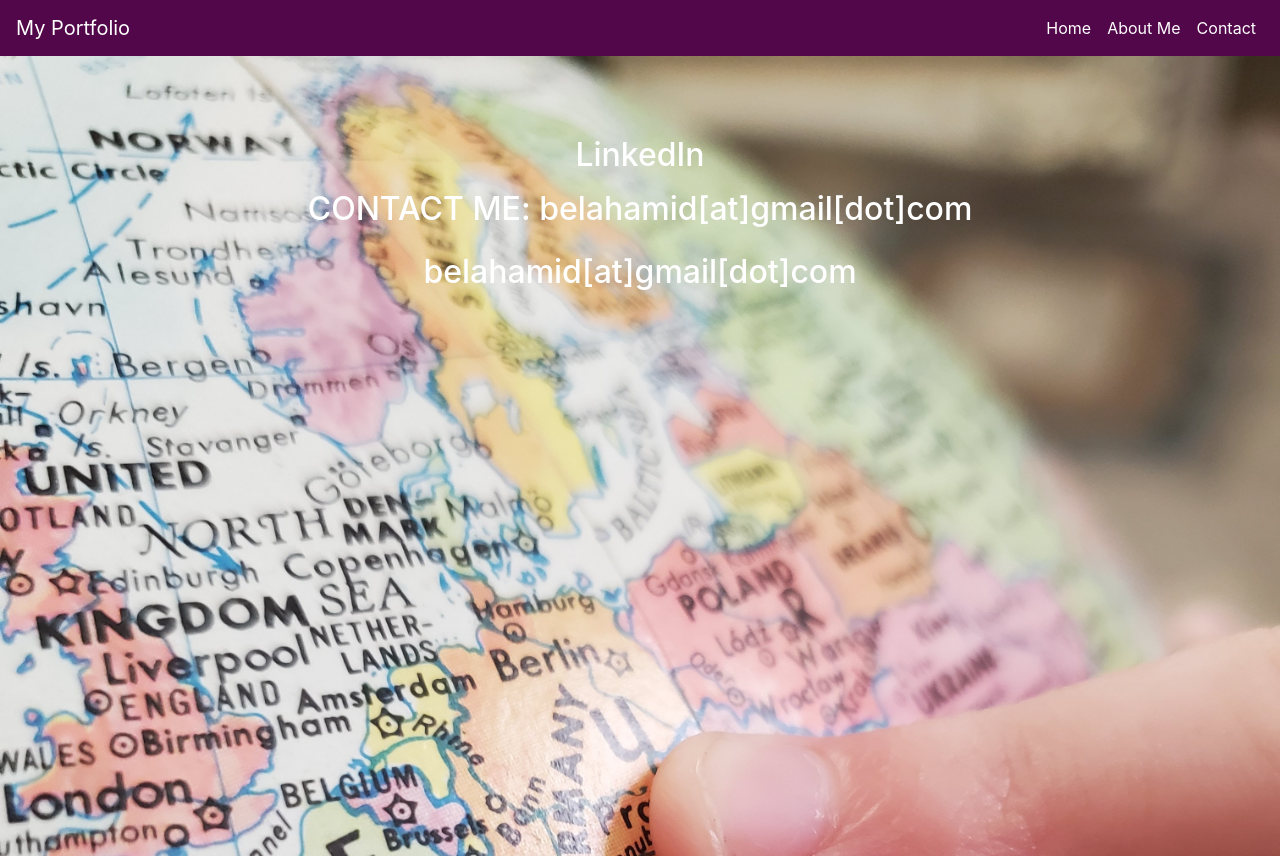
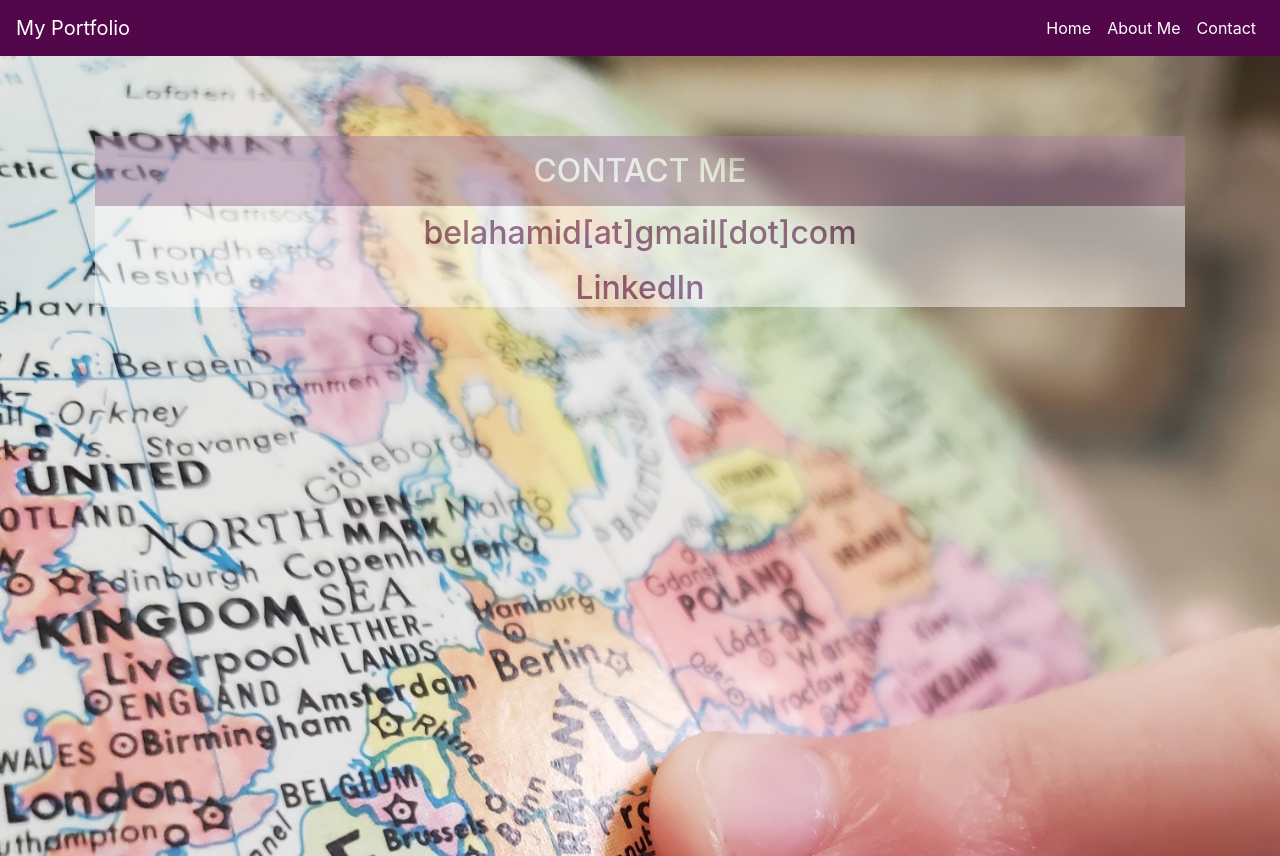
Before and after one commit to ecoBela/website_portfolio, a React (Create React App) app: page /contact in a window 1280 px wide. Built offline with nearby package versions, Linux system fonts and the light colour scheme.

Commit message:
changed background colour and opacity for content

```diff
--- a/src/Components/Contact.js
+++ b/src/Components/Contact.js
@@ -1,28 +1,33 @@
 import React, { Fragment } from 'react';
 import { Container } from 'react-bootstrap';
 import styled from 'styled-components';
-import globe2 from '../assets/globe2.jpg';
+import globe2 from '../assets/globe2.jpg'; //danielle rice on Unsplash
 
 const Styled = styled.div`
     padding: 5rem;
     background-image: url(${globe2});
     background-size: cover;
     height: 100vh;
-    color: white;
+    color: #52074a;
 
     h2{
-        // background-color: grey;
+        background-color: #52074a;
+        opacity: 0.5;
         text-align: center;
-        // color: white;
+        color: white;
         padding: 1rem;
 
     }
 
+    a{
 
+        color: #52074a;
+    }
+`;
 
-    a{
-        color: white;
-    }
+const Styled2 = styled.div`
+background-color: white;
+opacity: 0.5;
 `;
 
 
@@ -33,10 +38,15 @@ const Contact = () => {
         <Styled>
             <div>
                  <Container className="h2 text-center">
-                     <a href="https://www.linkedin.com/in/belahamid/">LinkedIn
+
+                   <Styled2>
+
+                 <h2>CONTACT ME</h2>
+                 <p>belahamid[at]gmail[dot]com</p>
+                 <a href="https://www.linkedin.com/in/belahamid/" target="_blank">LinkedIn
                     </a>
-                 <h2>CONTACT ME: belahamid[at]gmail[dot]com</h2>
-                 <p>belahamid[at]gmail[dot]com</p>
+                    </Styled2>
+
                  </Container>
 
 
--- a/src/Containers/Projects.js
+++ b/src/Containers/Projects.js
@@ -39,7 +39,6 @@ const Projects = () => {
     return(
         <>
         <Styles>
-        <a href="https://www.linkedin.com/in/belahamid">Test link</a>
 
             <Container>
             <h1 className="text-center" style={{color: "white"}}>My Projects</h1>
```
